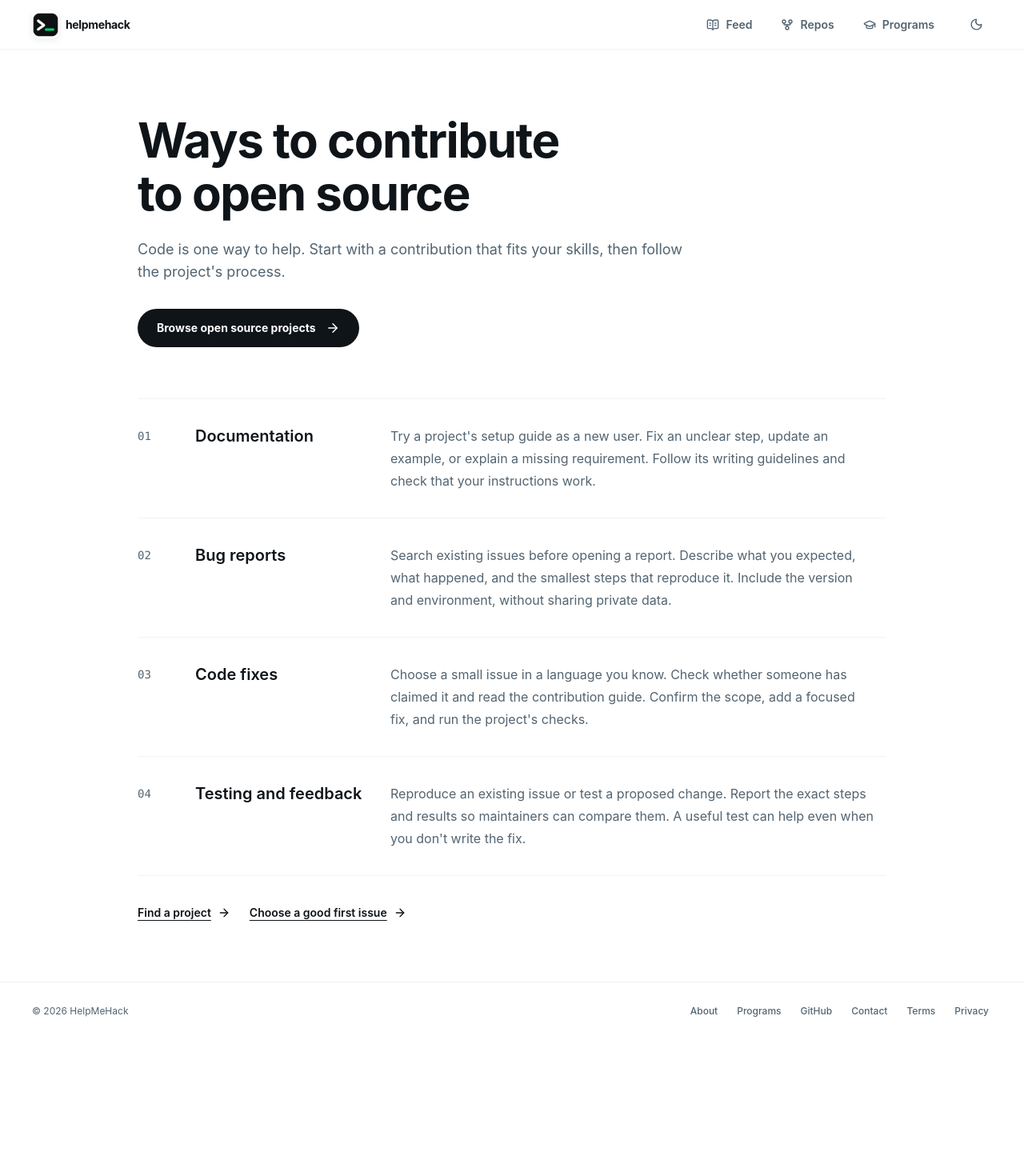
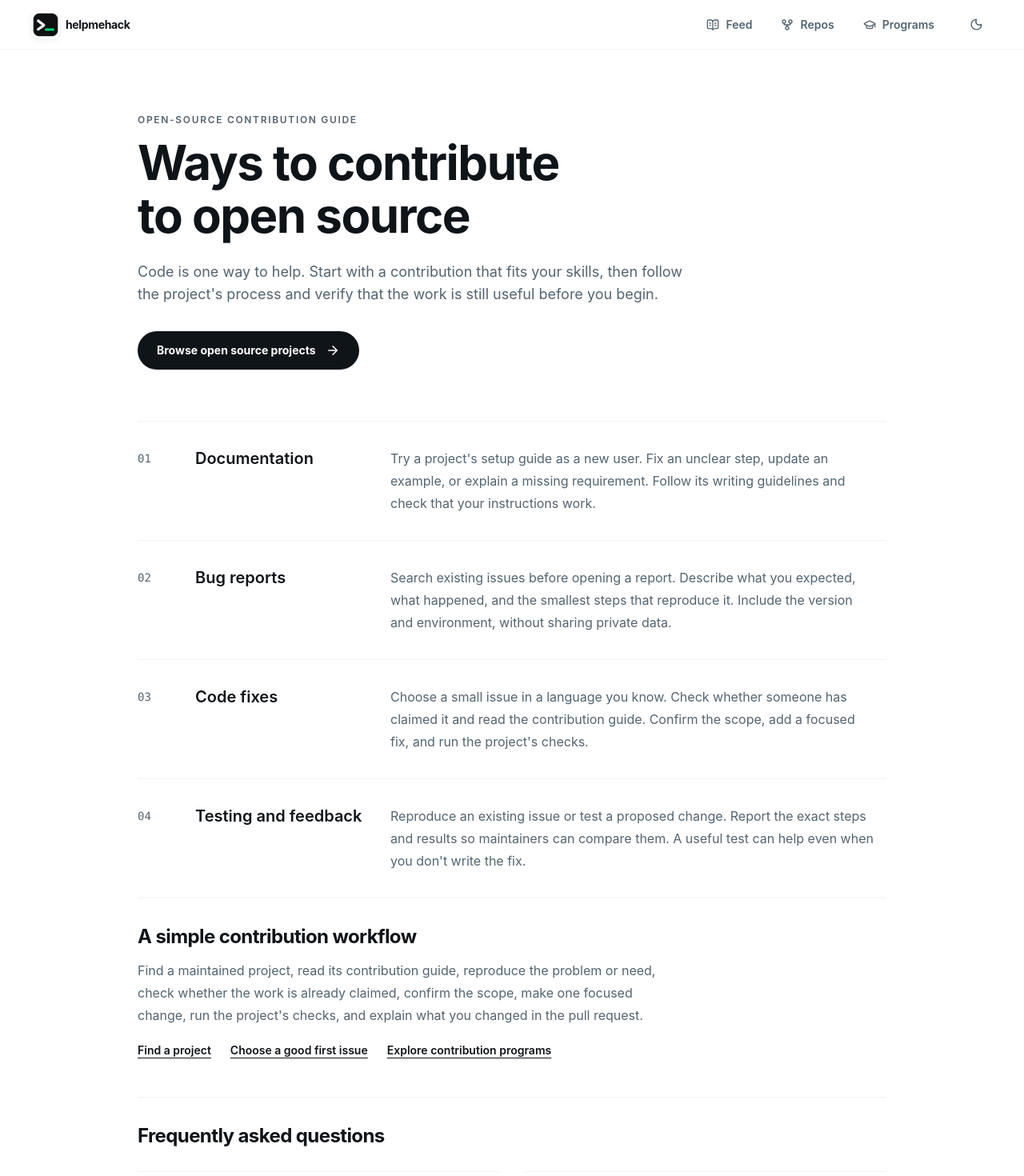
Before and after one commit to rohanmalhotracodes/helpmehack, a Next.js app: page /contribute in a window 1280 px wide. Shown: the top 1470 px of the page at 80% size. Before the commit the page ends 1300 px from the top, so only its background shows below. Built offline with nearby package versions, Linux system fonts and the light colour scheme.

Commit message:
Improve SEO/AEO content in app/contribute/page.tsx

```diff
--- a/app/contribute/page.tsx
+++ b/app/contribute/page.tsx
@@ -2,9 +2,12 @@ import Link from "next/link";
 import type { Metadata } from "next";
 import { ArrowRight } from "lucide-react";
 import { ContributionPageShell } from "@/components/contribution-page-shell";
+import { SeoFaq } from "@/components/seo-faq";
+import { FaqStructuredData } from "@/components/structured-data";
+import { contributeFaq } from "@/lib/seo-content";
 
-const title = "Ways to contribute to open source | HelpMeHack";
-const description = "Explore four ways to contribute to open source: documentation, bug reports, code fixes, and testing. Choose a contribution that fits your skills.";
+const title = "How to contribute to open source | HelpMeHack";
+const description = "Learn how to contribute to open source through documentation, bug reports, code fixes, and testing. Check project rules and issue status before starting.";
 const url = "https://www.helpmehack.tech/contribute";
 
 export const metadata: Metadata = {
@@ -40,10 +43,12 @@ const topics = [
 export default function ContributePage() {
   return (
     <ContributionPageShell>
+      <FaqStructuredData questions={contributeFaq} />
       <main className="mx-auto max-w-[1000px] px-5 pb-4 pt-12 sm:px-8 sm:pt-20">
         <section aria-labelledby="contribute-title" className="max-w-[760px]">
-          <h1 id="contribute-title" className="text-balance text-4xl font-bold leading-[1.1] tracking-tight sm:text-6xl">Ways to contribute to open source</h1>
-          <p className="x-muted mt-6 max-w-[60ch] text-pretty text-lg leading-7">Code is one way to help. Start with a contribution that fits your skills, then follow the project&apos;s process.</p>
+          <p className="x-muted text-xs font-semibold uppercase tracking-[.14em]">Open-source contribution guide</p>
+          <h1 id="contribute-title" className="mt-3 text-balance text-4xl font-bold leading-[1.1] tracking-tight sm:text-6xl">Ways to contribute to open source</h1>
+          <p className="x-muted mt-6 max-w-[60ch] text-pretty text-lg leading-7">Code is one way to help. Start with a contribution that fits your skills, then follow the project's process and verify that the work is still useful before you begin.</p>
           <Link href="/#open-source" className="focus-ring x-primary mt-8 inline-flex min-h-12 items-center gap-3 rounded-full px-6 py-3 text-sm font-bold transition-opacity hover:opacity-85 active:opacity-75">Browse open source projects <ArrowRight size={18} aria-hidden="true" /></Link>
         </section>
         <div className="mt-12 sm:mt-16">
@@ -55,7 +60,22 @@ export default function ContributePage() {
             </section>
           ))}
         </div>
-        <nav aria-label="Next step" className="x-border flex flex-wrap gap-x-6 border-t pt-6">
+
+        <section aria-labelledby="workflow-title" className="x-border border-t py-8">
+          <h2 id="workflow-title" className="text-2xl font-bold tracking-tight">A simple contribution workflow</h2>
+          <p className="x-muted mt-3 max-w-[66ch] text-base leading-7">
+            Find a maintained project, read its contribution guide, reproduce the problem or need, check whether the work is already claimed, confirm the scope, make one focused change, run the project's checks, and explain what you changed in the pull request.
+          </p>
+          <div className="mt-5 flex flex-wrap gap-x-6 gap-y-2 text-sm font-semibold">
+            <Link href="/open-source-projects" className="focus-ring rounded underline underline-offset-4">Find a project</Link>
+            <Link href="/contribute/first-issue" className="focus-ring rounded underline underline-offset-4">Choose a good first issue</Link>
+            <Link href="/programs" className="focus-ring rounded underline underline-offset-4">Explore contribution programs</Link>
+          </div>
+        </section>
+
+        <SeoFaq questions={contributeFaq} className="mt-4" />
+
+        <nav aria-label="Next step" className="x-border mt-10 flex flex-wrap gap-x-6 border-t pt-6">
           <Link href="/open-source-projects" className="focus-ring inline-flex min-h-11 items-center gap-2 rounded text-sm font-semibold underline underline-offset-4">Find a project <ArrowRight size={16} aria-hidden="true" /></Link>
           <Link href="/contribute/first-issue" className="focus-ring inline-flex min-h-11 items-center gap-2 rounded text-sm font-semibold underline underline-offset-4">Choose a good first issue <ArrowRight size={16} aria-hidden="true" /></Link>
         </nav>
```
